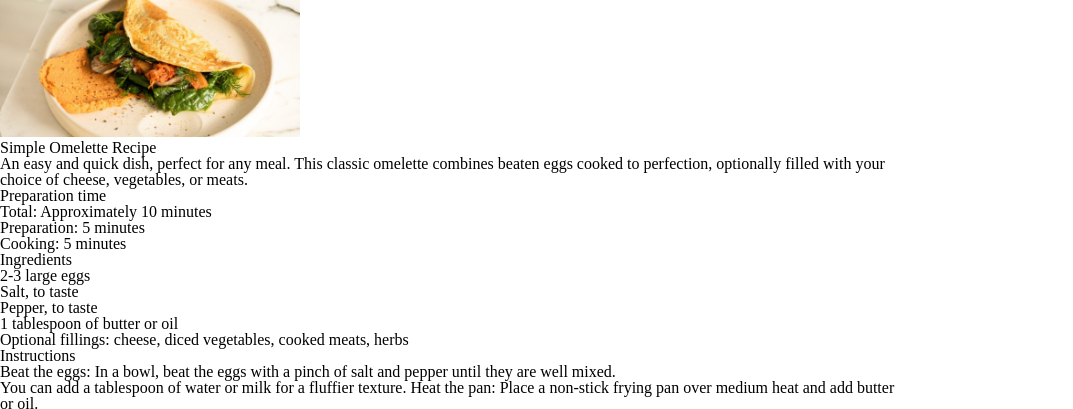
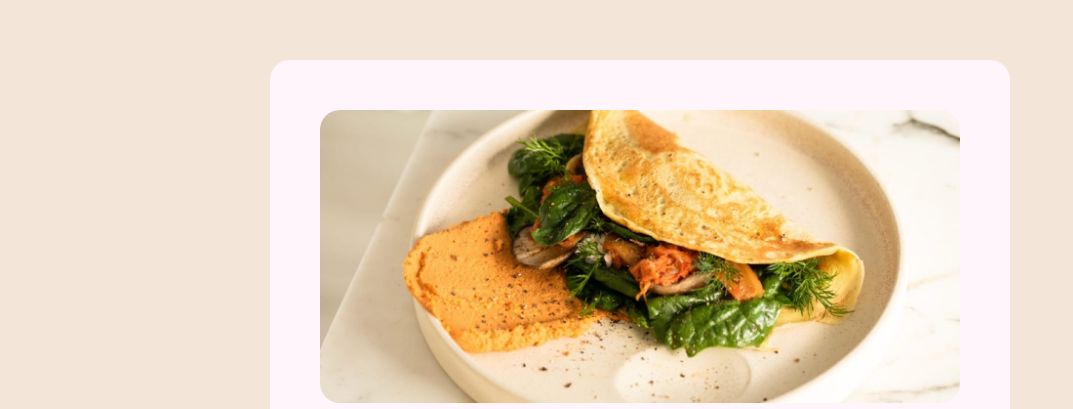
Before and after one commit to henrivilar/Frontend-Mentor, a plain HTML site: page recipe-page-main/index.html in a window 1280 px wide. Shown: the top 409 px of the page, without its empty margins (0-1073 px from the left). Drawn offline with Linux system fonts and the light colour scheme.

Commit message:
Starting the project

```diff
--- a/recipe-page-main/css/global.css
+++ b/recipe-page-main/css/global.css
@@ -1,6 +1,6 @@
 :root {
-    --font-young: font-family: "Young Serif", serif;
-    --font-outfit:
+    --font-young: "Young Serif", serif;
+    --font-outfit: "Outfit", serif;
     --Stone-100: hsl(30, 54%, 90%);
     --Stone-150: hsl(30, 18%, 87%);
     --Stone-600: hsl(30, 10%, 34%);
@@ -11,13 +11,28 @@
 }
 
 body {
-    background-color: ;
+    background-color: var(--Stone-100);
+    padding-top: 60px;
+    font-family: var(--font-outfit)
 }
 
 .container {
-    width: 70vw;
+    width: 50vw;
+    margin: 0 auto;
+    background-color: var(--Rose-50);
+    padding: 50px;
+    border-radius: 20px;
 }
 
 .omelettte img {
-    width: 300px;
+    width: 100%;
+    border-radius: 20px;
 }
+
+
+.omelettte h1 {
+    font-size: 2.5rem;
+    font-family: var(--font-young);
+    color: var(--Stone-900);
+    margin: 30px 0;
+}
--- a/recipe-page-main/index.html
+++ b/recipe-page-main/index.html
@@ -6,16 +6,18 @@
 
   <link rel="icon" type="image/png" sizes="32x32" href="./assets/images/favicon-32x32.png">
 
+  <link rel="stylesheet" href="css/reset.css">
+  <link rel="stylesheet" href="css/global.css">
+
+  <!-- FONT YOUNG -->
   <link rel="preconnect" href="https://fonts.googleapis.com">
   <link rel="preconnect" href="https://fonts.gstatic.com" crossorigin>
-  <link href="https://fonts.googleapis.com/css2?family=Inter:ital,opsz,wght@0,14..32,100..900;1,14..32,100..900&family=Outfit:wght@100..900&family=Young+Serif&display=swap" rel="stylesheet">
+  <link href="https://fonts.googleapis.com/css2?family=Young+Serif&display=swap" rel="stylesheet">
+
+  <!-- FONT OUTFIT -->
   <link rel="preconnect" href="https://fonts.googleapis.com">
   <link rel="preconnect" href="https://fonts.gstatic.com" crossorigin>
-  <link href="https://fonts.googleapis.com/css2?family=Inter:ital,opsz,wght@0,14..32,100..900;1,14..32,100..900&family=Outfit:wght@100..900&display=swap" rel="stylesheet">
-
-
-  <link rel="stylesheet" href="css/reset.css">
-  <link rel="stylesheet" href="css/global.css">
+  <link href="https://fonts.googleapis.com/css2?family=Outfit:wght@100..900&display=swap" rel="stylesheet">
 
   <title>Frontend Mentor | Recipe page</title>
 </head>
@@ -101,8 +103,9 @@
     </section>
 
     <section class="nutrition">
-      Nutrition
-      The table below shows nutritional values per serving without the additional fillings.
+      <h2>Nutrition</h2>
+      <p>The table below shows nutritional values per serving without the additional fillings.</p>
+      <table>
         Calories
         277kcal
         Carbs
@@ -111,6 +114,7 @@
         20g
         Fat
         22g
+      </table>
     </section>
   </main>
 
```
Lines whose indentation alone changed are shown as unchanged.
